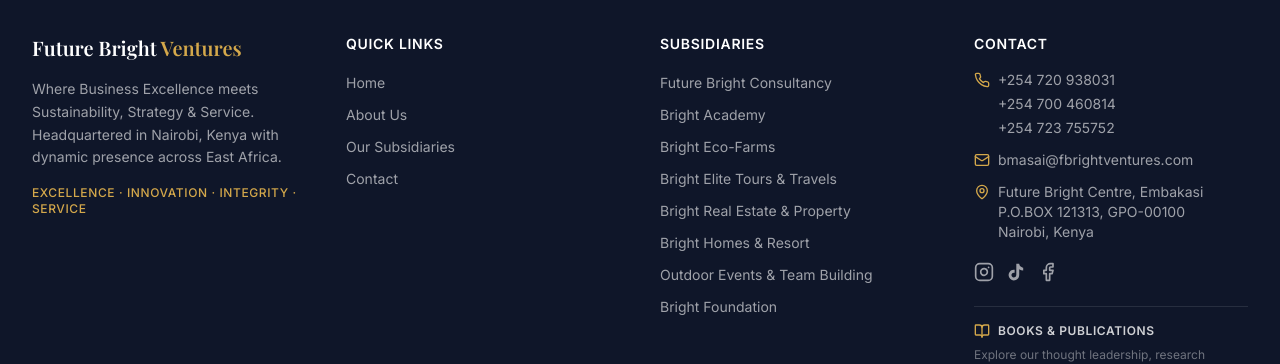
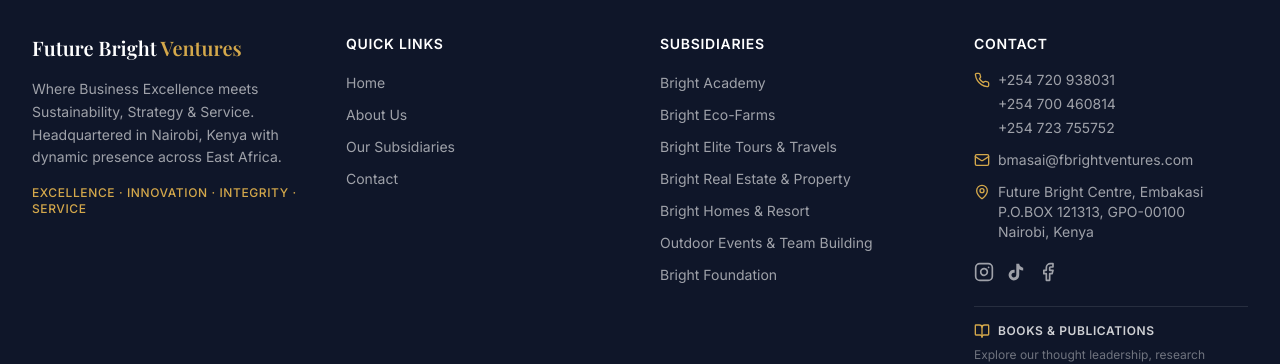
Before and after one commit to masaitrevis/future-bright-website, a Next.js app: page /admin in a window 1280 px wide. Shown: the part 831-1195 px from the top of the page. Built offline with nearby package versions, Linux system fonts and the light colour scheme; no server answers; the database is empty; a web font is replaced by a local one.

Commit message:
Update URLs in Footer component
Updated the URL for Bright Elite Tours and removed Future Bright Consultancy from the list.

```diff
--- a/app/components/Footer.tsx
+++ b/app/components/Footer.tsx
@@ -63,10 +63,7 @@
 
             <ul className="space-y-2">
               {[
-                {
-                  name: "Future Bright Consultancy",
-                  url: "https://futurebrightconsultancy.com",
-                },
+
                 {
                   name: "Bright Academy",
                   url: "https://bright-academy-kappa.vercel.app/",
@@ -78,7 +75,7 @@
 
                 {
                   name: "Bright Elite Tours & Travels",
-                  url: "https://brightelitetours.com",
+                  url: "https://future-bright-mu.vercel.app",
                 },
                 {
                   name: "Bright Real Estate & Property",
```
